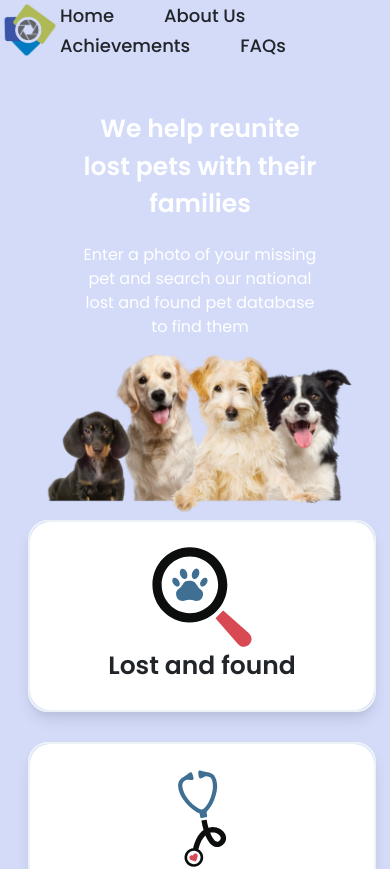
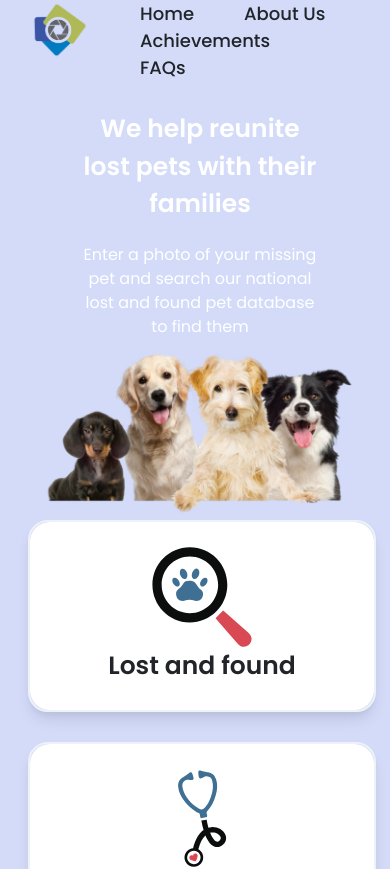
Before and after one commit to LortkipanidzeLuka/PetCare-FrontEnd, a React (Create React App) app: page / in a window 390 px wide. Shown: the top 869 px of the page. Built offline with nearby package versions, Linux system fonts and the light colour scheme.

Commit message:
header minor marging

```diff
--- a/src/assets/scss/components/_header.scss
+++ b/src/assets/scss/components/_header.scss
@@ -70,3 +70,16 @@
   color: $info-dark;
   cursor: pointer;
 }
+
+.landing-subheader{
+  li{
+    margin-left: $very-big-distance;
+    margin-right: 0 !important;
+  }
+}
+
+@media screen and (max-width: 1200px){
+  .landing-header{
+    padding: 0 $big-distance;
+  }
+}
--- a/src/components/layout/landing/header/LandingHeader.js
+++ b/src/components/layout/landing/header/LandingHeader.js
@@ -29,7 +29,7 @@ const LandingHeader = () => {
 	];
 	return (
 		<React.Fragment>
-			<header className='header'>
+			<header className='header landing-header'>
 				<div className='d-flex header-content landing-page-content-width'>
 					<div className='header-left '>
 						<Link to='/' className='logo logo-dark'>
@@ -41,7 +41,7 @@ const LandingHeader = () => {
 					<div className='header-right'>
 						<nav id="navbar-example2" className="navbar">
 
-						<ul className='subheader-list m-auto nav'>
+						<ul className='subheader-list m-auto nav landing-subheader'>
 							{tabs.map((value, index) => (
 									<li key={index}>
 										<a href={value.path} style={style}>
```
